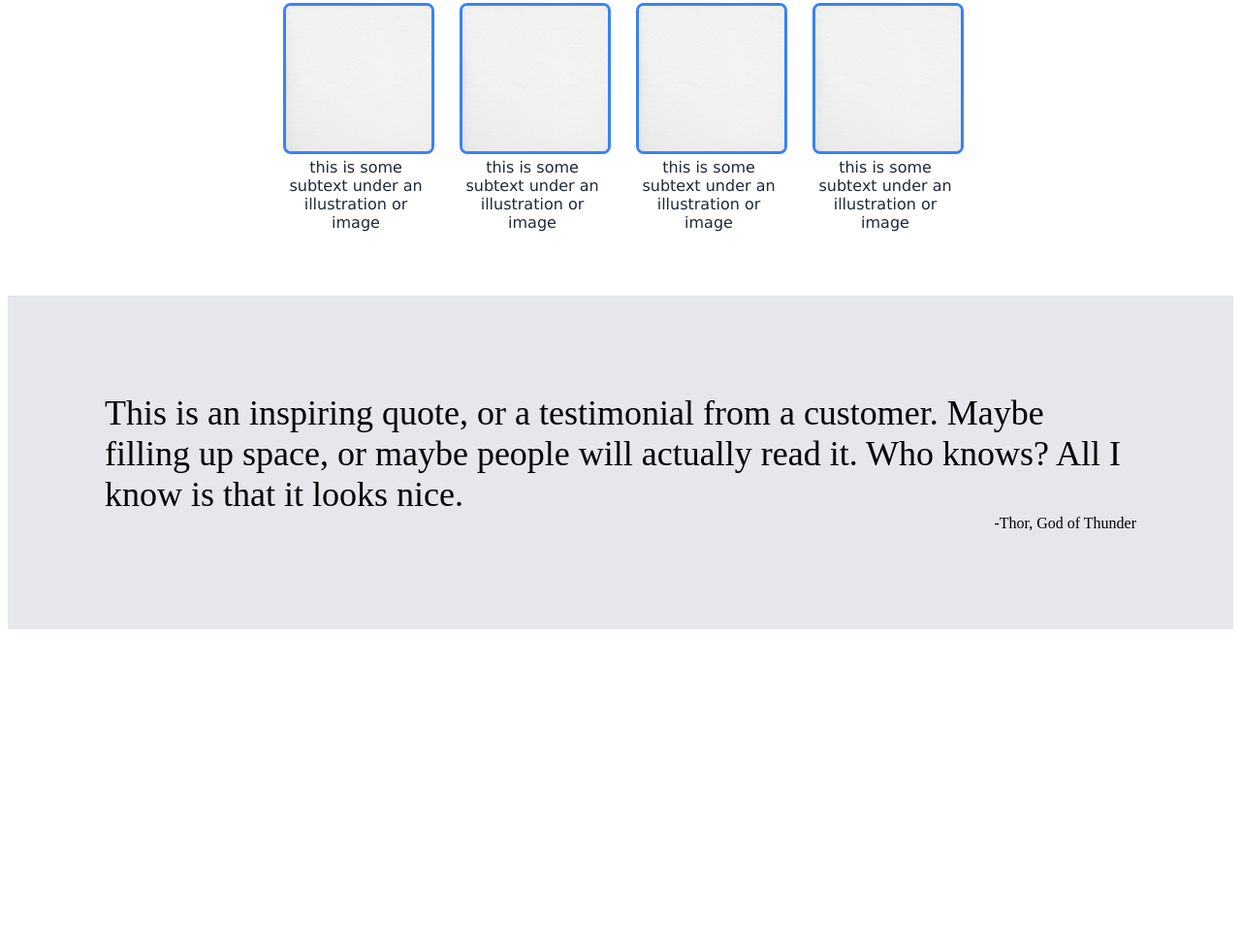
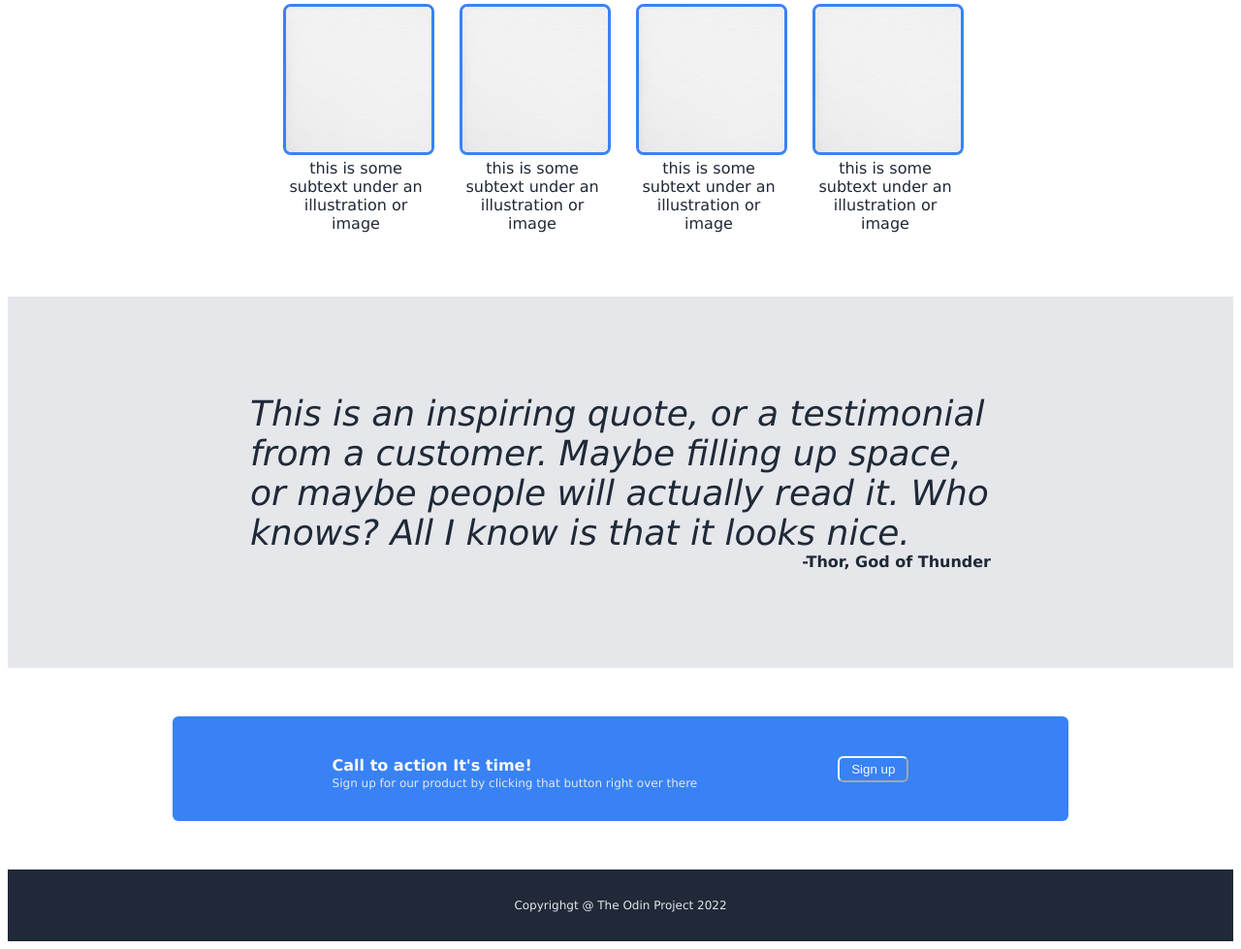
Before and after one commit to jeffnk05/Landing-Page, a plain HTML site: page index.html in a window 1280 px wide. Shown: the part 633-1612 px from the top of the page at 97% size. Before the commit the page ends 1290 px from the top, so only its background shows below. Drawn offline with Linux system fonts and the light colour scheme.

Commit message:
finished landing page, added fourth section + footer

```diff
--- a/index.html
+++ b/index.html
@@ -28,7 +28,7 @@
                       This website has some subtextthat goes here under the main title.
                       The smaller the font and the color is lower contrast.
                     </p>
-                    <button>Sign up</button>
+                    <button type="button" class="btn-1">Sign up</button>
                 </div>
                 <div class="img-container">
                     <img
@@ -87,5 +87,19 @@
         <div class="quote-author">-Thor, God of Thunder</div>
       </div>
     </div>
+    <div class="fourth-container">
+      <div class="sign-up-container">
+        <div class="sign-up-text">
+          <h4>Call to action It's time!</h4>
+          <p class="p-2">Sign up for our product by clicking that button right over there</p>
+        </div>
+        <div class="sign-up-button">
+          <button type="button" class="btn-2">Sign up</button>
+        </div>
+      </div>
+    </div>
+    <div class="footer">
+      Copyrighgt @ The Odin Project 2022
+    </div>
   </body>
 </html>
--- a/style.css
+++ b/style.css
@@ -1,5 +1,5 @@
 body {
-
+    font-family: Verdana, Geneva, Tahoma, sans-serif;
 }
 
 .img-container {
@@ -31,7 +31,6 @@ img {
     align-items: center;
     padding: 0 2rem 4rem 2rem;
     display: flex;
-    font-family: Verdana, Geneva, Tahoma, sans-serif;
 }
 
 .section {
@@ -70,7 +69,7 @@ h1 {
     padding-right: 16px;
 }
 
-button {
+.btn-1 {
     background-color: #3882F6;
     color: #E5E7EB;
     border-radius: 4px;
@@ -161,14 +160,60 @@ h2 {
     flex-direction: column;
     justify-content: center;
     align-items: center;
-    padding: 100px;
+    margin: 100px 250px;
+    color: #1F2937;
 }
 
 .quote-text {
     font-size: 36px;
-    font: light-italic;
+    font-style: italic;
+
 }
 
 .quote-author {
     align-self: flex-end;
+    font-weight: 700
 }
+
+.fourth-container {
+    display: flex;
+    justify-content: center;
+}
+
+.sign-up-container {
+    background-color: #3882F6;
+    margin: 50px;
+    width: 70%;
+    border-radius: 6px;
+    display: flex;
+    justify-content: space-evenly;
+    align-items: center;
+    padding: 20px;
+}
+h4 {
+    color: #F9FAF8;
+    margin-bottom: 2px;
+}
+
+.p-2 {
+    color: #E5E7EB;
+    margin-top: 0;
+    font-size: 12px
+}
+
+.btn-2 {
+    border-color: #F9FAF8;
+    border-style: 1px solid;
+    background-color: #3882F6;
+    color: #F9FAF8;
+    border-radius: 6px;
+    padding: 4px 12px;
+}
+
+.footer {
+    background-color: #1F2937;
+    color: #E5E7EB;
+    text-align: center;
+    padding: 30px 0;
+    font-size: 12px;
+}
```
